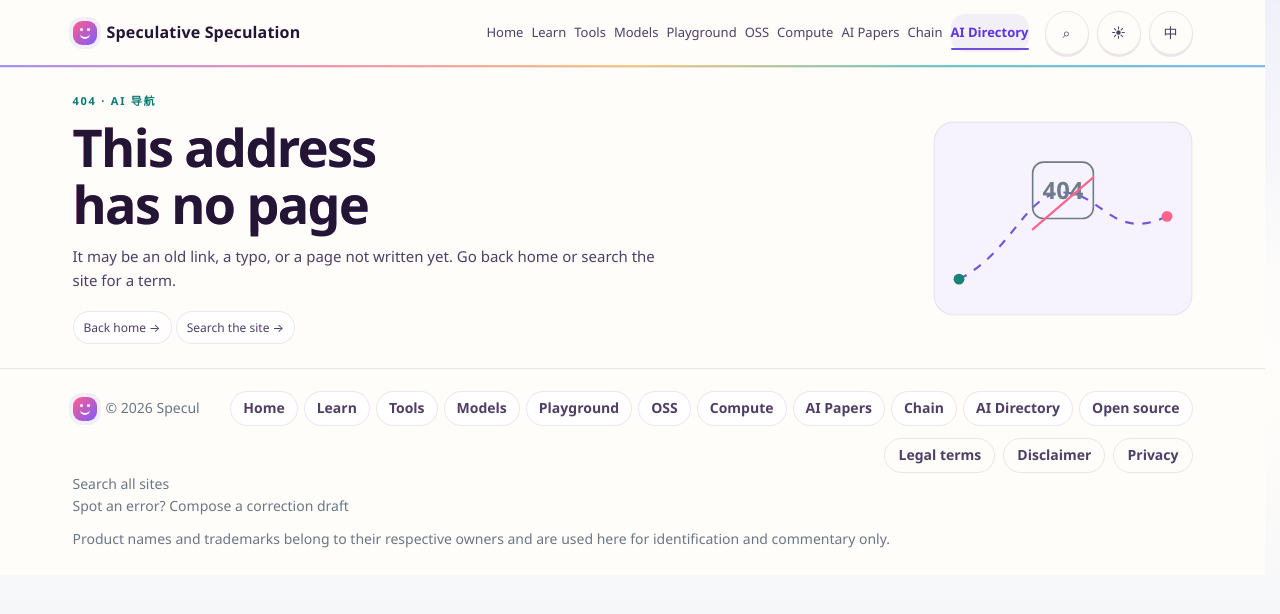
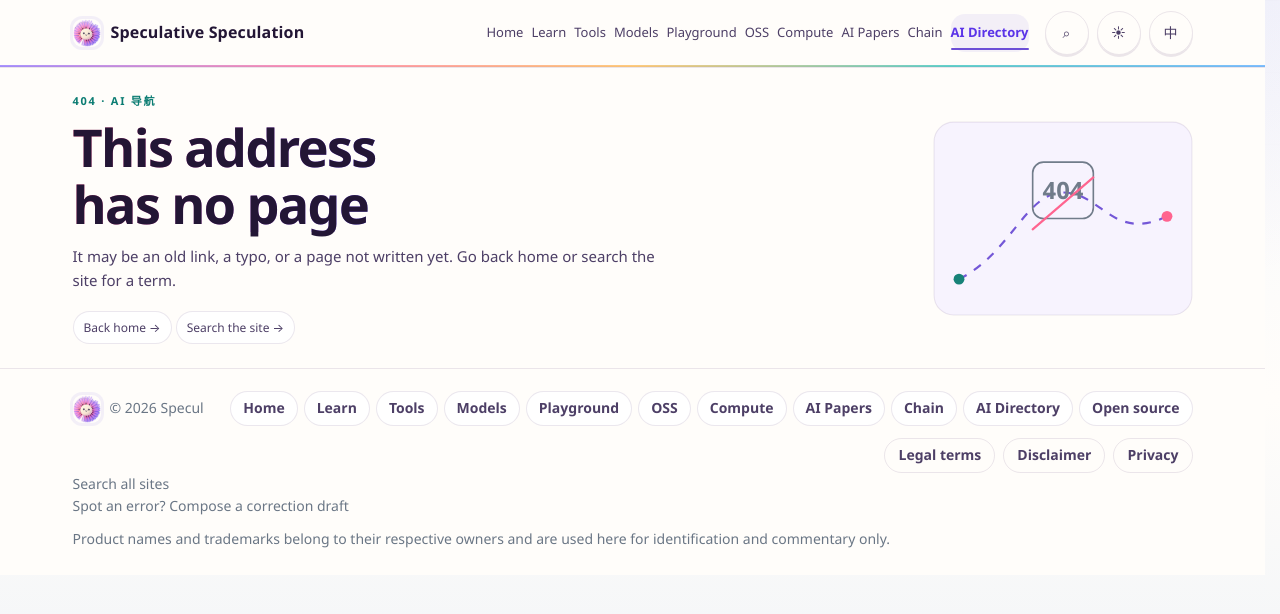
Before and after one commit to speculcom/ai-sites-directory, a plain HTML site: page site/404.html in a window 1280 px wide. Drawn offline with Linux system fonts and the light colour scheme.

Commit message:
品牌：蒲公英吉祥物接入全站页头、首页、404、关于与 favicon

```diff
--- a/site/brand.css
+++ b/site/brand.css
@@ -400,13 +400,15 @@ h1 small { -webkit-text-fill-color: currentColor; color: var(--ink-dim); }
 }
 .brand { display: inline-flex; align-items: center; gap: 10px; white-space: nowrap; }
 
+/* 2026-11-24：品牌标从「渐变圆角方块＋两只眼」换成蒲公英头部。
+   头部是透明 PNG，只保留花盘和花瓣，不再靠伪元素画脸；28px 下仍能看清一张脸。
+   背景图放在每个站点自己的 assets/brand/ 下，由 sync-brand.mjs 同步过去。 */
 .brand-dot {
-width: 24px; height: 24px; border-radius: 9px; flex-shrink: 0; position: relative;
-background: linear-gradient(135deg, var(--cat-rose), var(--cat-violet));
-box-shadow: 0 0 0 4px var(--brand-soft);
+width: 28px; height: 28px; border-radius: 9px; flex-shrink: 0; position: relative;
+background: url("assets/brand/dandelion-head.png") center / contain no-repeat;
+box-shadow: 0 0 0 3px var(--brand-soft);
 }
-.brand-dot::before { content: ""; position: absolute; width: 3px; height: 3px; left: 7px; top: 7px; border-radius: 50%; background: var(--cyan-on); box-shadow: 7px 0 var(--cyan-on); }
-.brand-dot::after { content: ""; position: absolute; width: 10px; height: 5px; left: 7px; top: 11px; border-bottom: 2px solid var(--cyan-on); border-radius: 0 0 10px 10px; }
+.brand-dot::before, .brand-dot::after { content: none; }
 .brand-text { display: flex; flex-direction: column; gap: 1px; }
 /* 字重 800 = 首页取值（ui-parity 实测原先首页 800 / 分站 700） */
 .brand-name { font-size:var(--fs-sm); font-weight: 800; letter-spacing: .01em; line-height: 1.2; }
```
Also changed, not shown: site/2026.html (+2 -1 lines), site/404.html (+2 -1 lines), site/fit.html (+2 -1 lines), site/index.html (+2 -1 lines), site/tasks.html (+2 -1 lines), site/assets/brand/dandelion-app-icon.png (added), site/assets/brand/dandelion-apple-touch.png (added), site/assets/brand/dandelion-favicon.png (added), site/assets/brand/dandelion-head.png (added).
